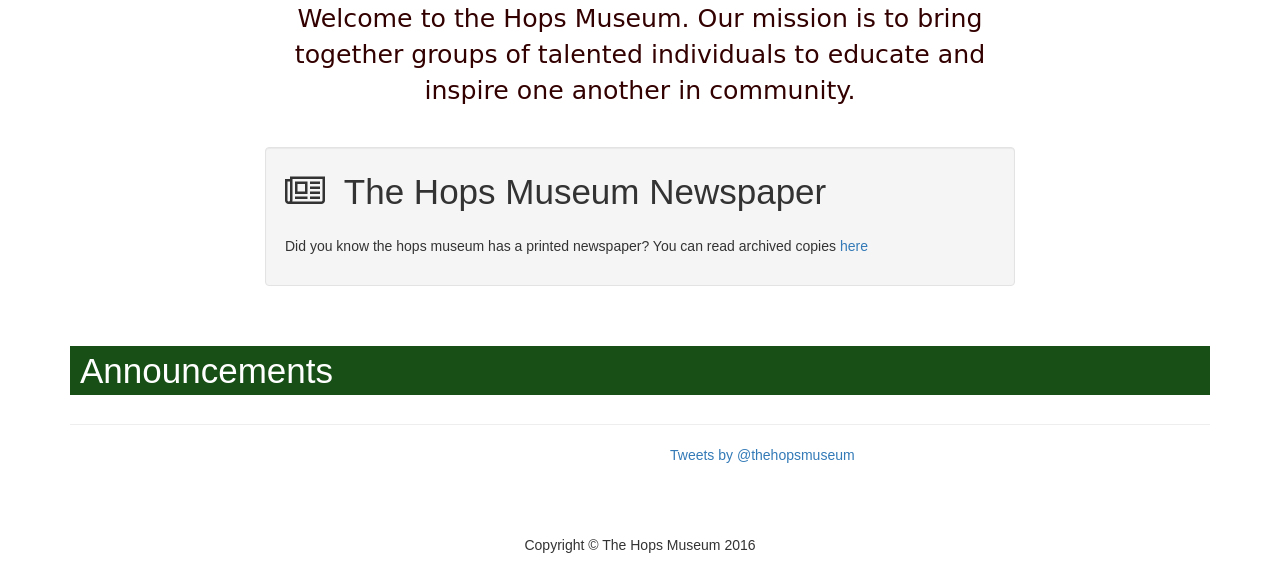
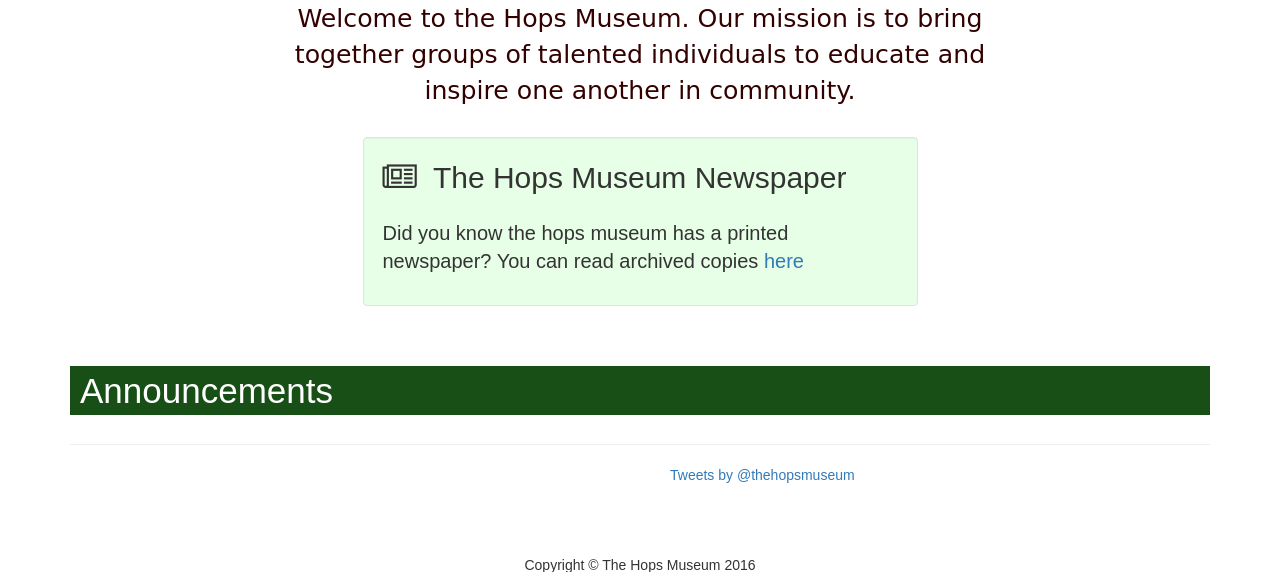
Before and after one commit to arecker/hops, a Django app: page /announcements/ in a window 1280 px wide. Shown: the part 510-1082 px from the top of the page. Run offline with Django 3.2, Linux system fonts and the light colour scheme; data that the repository does not hold is empty; parts of the project's set-up code (start-up, migrations or seed data) failed here and were passed over; some libraries are stand-ins or nearby versions; some web fonts are replaced.

Commit message:
Changes style of newspaper well and calendar heading.

```diff
--- a/static/css/site.css
+++ b/static/css/site.css
@@ -322,3 +322,23 @@ footer .img-responsive {
 .well {
     margin-top: 5%;
 }
+
+.fc-center h2 {
+  color: #330000;
+  font-family: 'Pacifico', cursive;
+  font-size: 40px;
+  background-color: white;
+}
+
+#newspaper-title {
+  font-size: 30px;
+  background-color: #e6ffe6;
+}
+
+#newspaper {
+  background-color: #e6ffe6;
+}
+
+#newspaper-body {
+  font-size: 20px;
+}
--- a/templates/announcement_list.html
+++ b/templates/announcement_list.html
@@ -1,10 +1,10 @@
 {% extends "base.html" %} {% load thumbnail %} {% block content %}
 
 <div class="row">
-  <div class="col-md-8 col-md-offset-2">
-    <div class="well">
-      <p class="lead"><i class="fa fa-newspaper-o"></i>&nbsp; The Hops Museum Newspaper</p>
-      <p>Did you know the hops museum has a printed newspaper?
+  <div class="col-md-6 col-md-offset-3">
+    <div class="well" id="newspaper">
+      <p class="lead" id="newspaper-title"><i class="fa fa-newspaper-o"></i>&nbsp; The Hops Museum Newspaper</p>
+      <p id="newspaper-body">Did you know the hops museum has a printed newspaper?
         You can read archived copies <a href="{% url 'newspaper-list' %}">here</a></p>
     </div>
   </div>
--- a/templates/calendar.html
+++ b/templates/calendar.html
@@ -1,6 +1,9 @@
 {% extends "base.html" %}
 {% load staticfiles %}
 {% block content %}
+
+<hr class="featurette-divider">
+
 <div class="container">
   <div class="row">
     <div class="col-md-10 col-md-offset-1">
```
